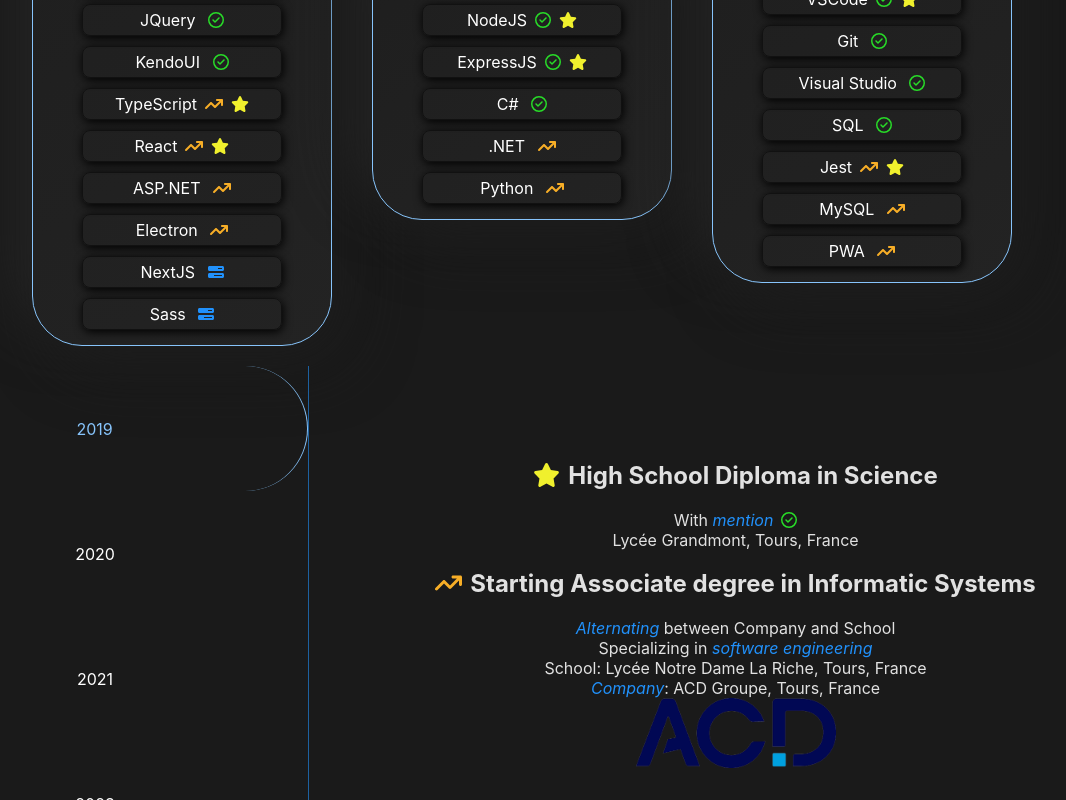
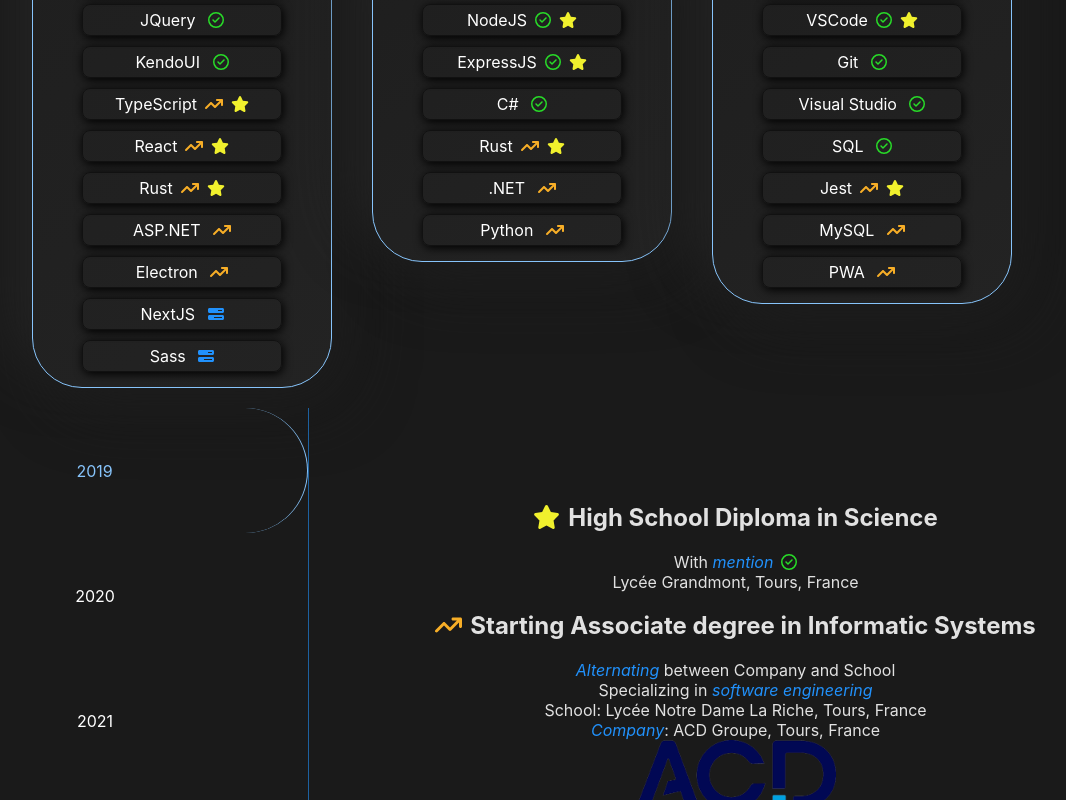
Before and after one commit to Clemix37/Portfolio, a React (Vite) app: page / in a window 1280 px wide. Shown: the part 1260-2060 px from the top of the page, without its empty margins (118-1184 px from the left). Built offline with nearby package versions, Linux system fonts and the light colour scheme.

Commit message:
Added rust experiences

```diff
--- a/src/About/About.tsx
+++ b/src/About/About.tsx
@@ -93,6 +93,13 @@
                                 </div>
                                 <div className="ligne">
                                     <span className="tag">
+                                        Rust
+                                        <IntermediateIcon marginLeft={true} marginRight={false}></IntermediateIcon>
+                                        <FavoriteIcon marginLeft={true} marginRight={false}></FavoriteIcon>
+                                    </span>
+                                </div>
+                                <div className="ligne">
+                                    <span className="tag">
                                         ASP.NET <IntermediateIcon marginLeft={true} marginRight={false}></IntermediateIcon>
                                     </span>
                                 </div>
@@ -138,6 +145,13 @@
                                 <div className="ligne">
                                     <span className="tag">
                                         C# <MasteryIcon marginLeft={true} marginRight={false}></MasteryIcon>
+                                    </span>
+                                </div>
+                                <div className="ligne">
+                                    <span className="tag">
+                                        Rust
+                                        <IntermediateIcon marginLeft={true} marginRight={false}></IntermediateIcon>
+                                        <FavoriteIcon marginLeft={true} marginRight={false}></FavoriteIcon>
                                     </span>
                                 </div>
                                 <div className="ligne">
@@ -216,7 +230,8 @@
                             <div className="colonne">
                                 {
                                     years.map(yearObj => (
-                                        <Experience key={yearObj.year}
+                                        <Experience
+                                            key={yearObj.year}
                                             year={yearObj.year}
                                             component={yearObj.component}
                                             isActive={yearDisplayed === yearObj.year}
--- a/src/About/Experiences/Experience.tsx
+++ b/src/About/Experiences/Experience.tsx
@@ -4,11 +4,14 @@
     {year, component, isActive, setYearDisplayed, setComponentDisplayed}:
     {
         children: never[],
+        year:number,
         // eslint-disable-next-line @typescript-eslint/no-explicit-any
-        year:number,component:any,isActive:boolean,
+        component:any,
+        isActive:boolean,
         setYearDisplayed:React.Dispatch<React.SetStateAction<number>>,
         // eslint-disable-next-line @typescript-eslint/no-explicit-any
-        setComponentDisplayed:React.Dispatch<any>}){
+        setComponentDisplayed:React.Dispatch<any>
+    }){
 
     const changeYear = () => {
         setYearDisplayed(year);
--- a/src/assets/data/projects.json
+++ b/src/assets/data/projects.json
@@ -342,6 +342,22 @@
                     "language": "Javascript"
                 }
             ]
+        },
+        {
+            "id":0,
+            "name": "Rust",
+            "text": "Learning Rust through the book and tutorials. Building some blazingly fast and secure applications",
+            "lien": "",
+            "image": null,
+            "icon": {
+                "type": "fontawesome",
+                "class": "fa-solid fa-user"
+            },
+            "devs": [
+                {
+                    "language": "Rust"
+                }
+            ]
         }
     ]
 }
```
Also changed, not shown: 1 other file (tests, documents, lock files or other folders).
